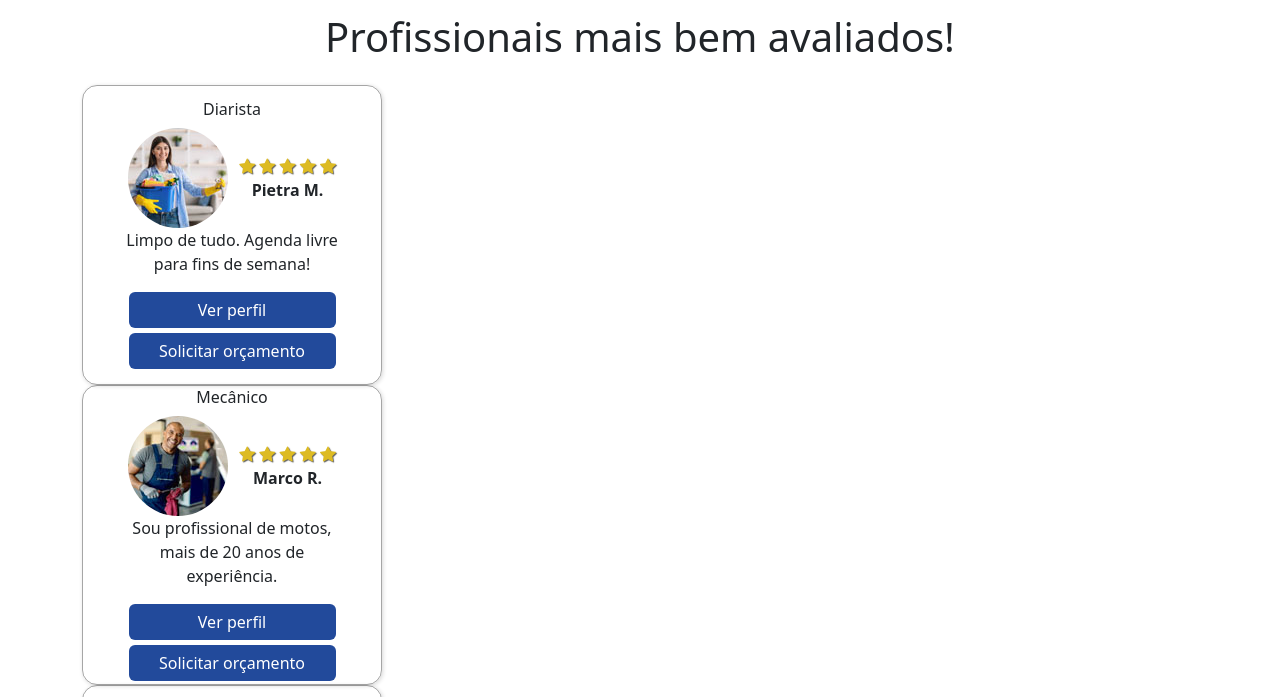
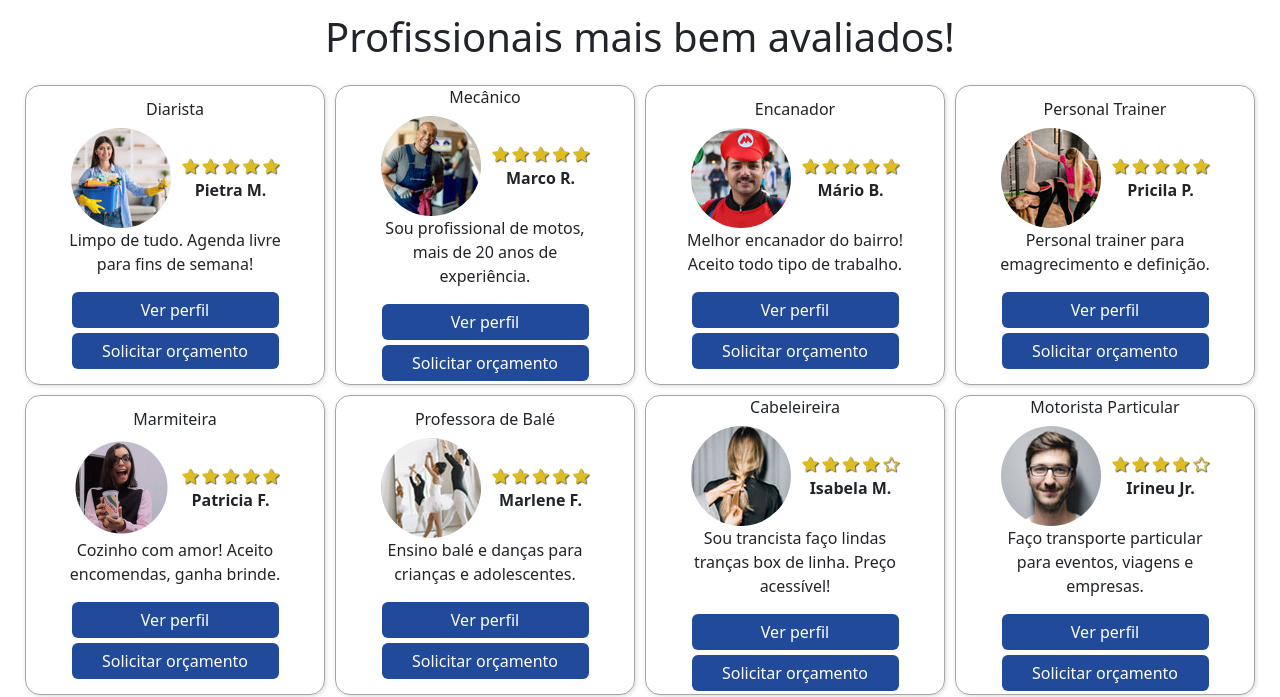
Before and after one commit to PatsFerrer/49ers, a plain HTML site: page index.html in a window 1280 px wide. Shown: the part 920-1617 px from the top of the page. Drawn offline with nearby package versions, Linux system fonts and the light colour scheme.

Commit message:
corrigi bug do do acento

```diff
--- a/index.html
+++ b/index.html
@@ -189,7 +189,7 @@
       <h6 class="display-6 font-weight-normal">Profissionais mais bem avaliados!</h6>
     </div>
 
-    <section class="sessão-profissionais container mb-3">
+    <section class="sessao-profissionais container mb-3">
 
       <div class="card-pessoa efeito">
         <div class="body-card">
```
